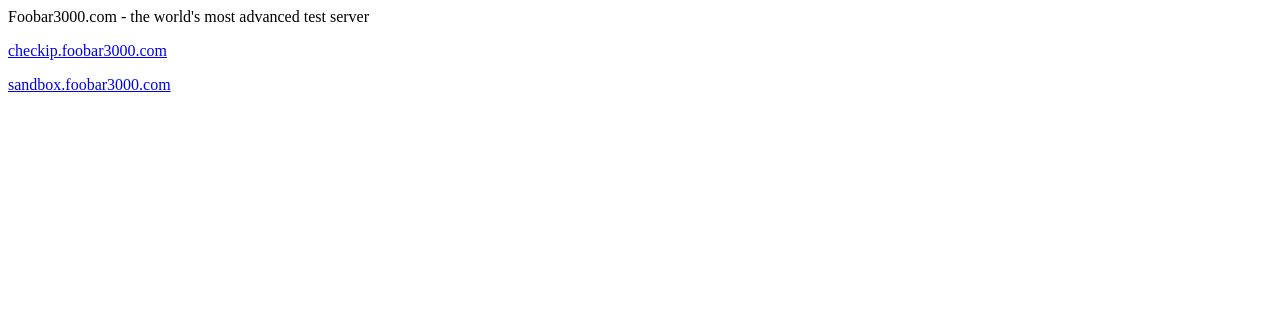
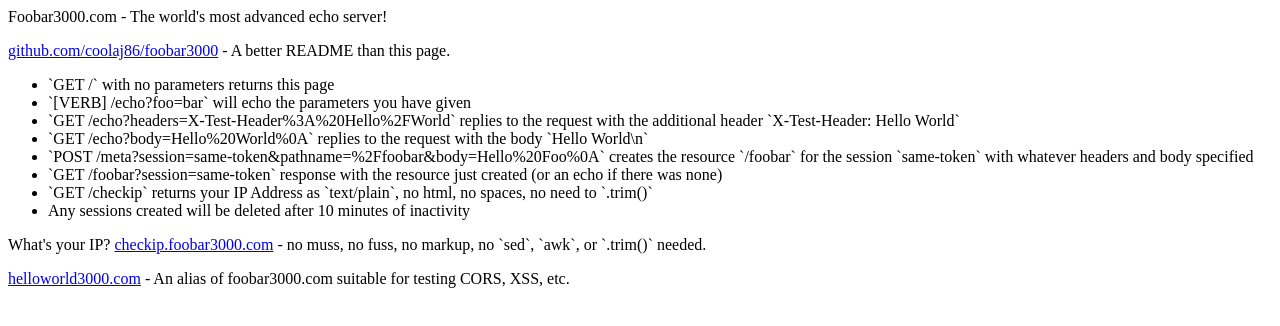
Before and after one commit to coolaj86/foobar3000, a website: page index.html in a window 1280 px wide. Drawn offline with Linux system fonts and the light colour scheme.

Commit message:
Updated README and mentioned helloworld3000

```diff
--- a/index.html
+++ b/index.html
@@ -5,12 +5,25 @@
     </script>
   </head>
   <body>
-    Foobar3000.com - the world's most advanced test server
+    Foobar3000.com - The world's most advanced echo server!
     <p>
-    <a href="http://checkip.foobar3000.com">checkip.foobar3000.com</a>
+      <a href="https://github.com/coolaj86/foobar3000">github.com/coolaj86/foobar3000</a> - A better README than this page.
+    </p>
+    <ul>
+      <li>`GET /` with no parameters returns this page</li>
+      <li>`[VERB] /echo?foo=bar` will echo the parameters you have given</li>
+      <li>`GET /echo?headers=X-Test-Header%3A%20Hello%2FWorld` replies to the request with the additional header `X-Test-Header: Hello World`</li>
+      <li>`GET /echo?body=Hello%20World%0A` replies to the request with the body `Hello World\n`</li>
+      <li>`POST /meta?session=same-token&pathname=%2Ffoobar&body=Hello%20Foo%0A` creates the resource `/foobar` for the session `same-token` with whatever headers and body specified</li>
+      <li>`GET /foobar?session=same-token` response with the resource just created (or an echo if there was none)</li>
+      <li>`GET /checkip` returns your IP Address as `text/plain`, no html, no spaces, no need to `.trim()`</li>
+      <li>Any sessions created will be deleted after 10 minutes of inactivity</li>
+    </ul>
+    <p>
+      What's your IP? <a href="http://checkip.foobar3000.com">checkip.foobar3000.com</a> - no muss, no fuss, no markup, no `sed`, `awk`, or `.trim()` needed.
     </p>
     <p>
-    <a href="http://sandbox.foobar3000.com">sandbox.foobar3000.com</a>
+      <a href="http://helloworld3000.com">helloworld3000.com</a> - An alias of foobar3000.com suitable for testing CORS, XSS, etc.
     </p>
   </body>
 </html>
```
Also changed, not shown: app.js (+6 -2 lines), README.md.
